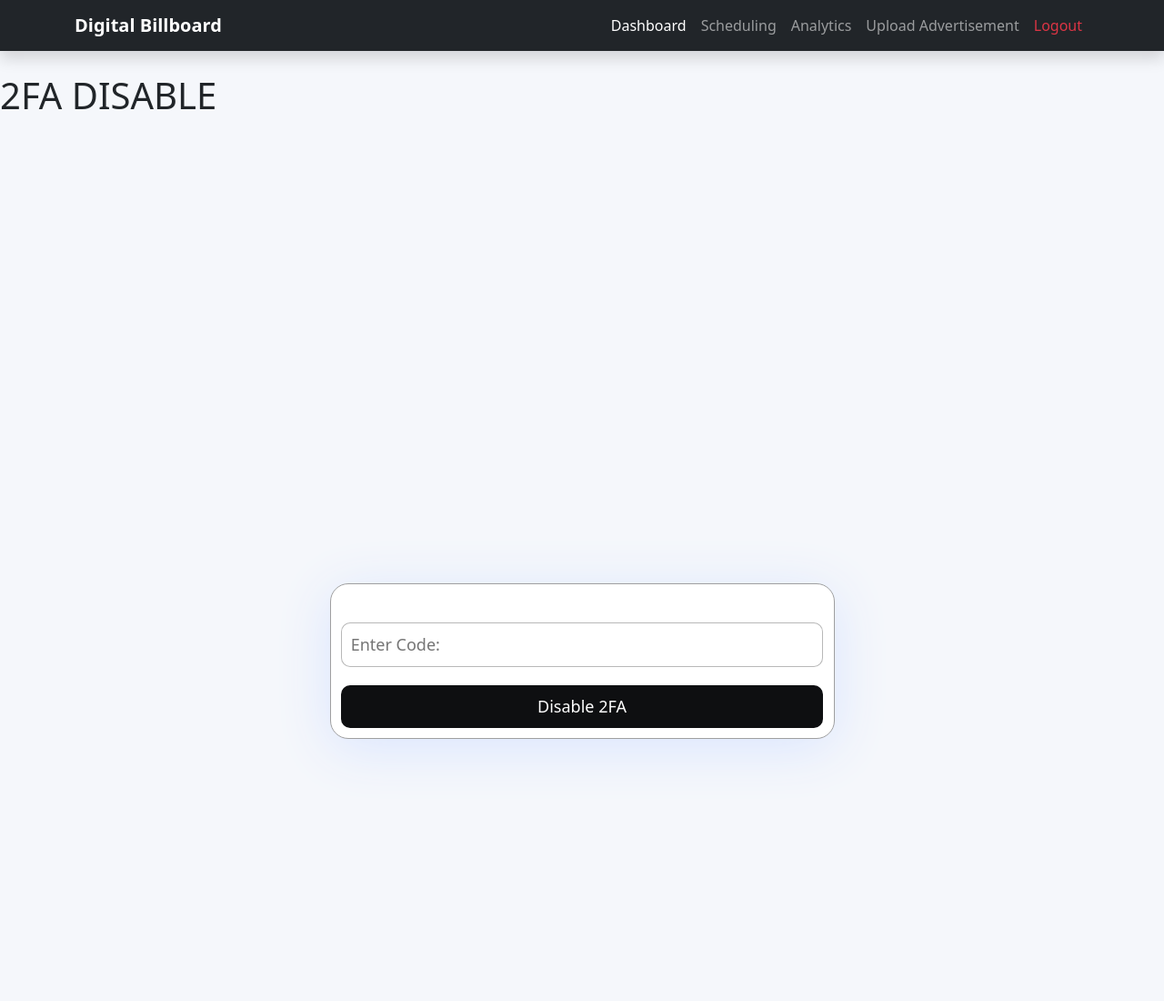
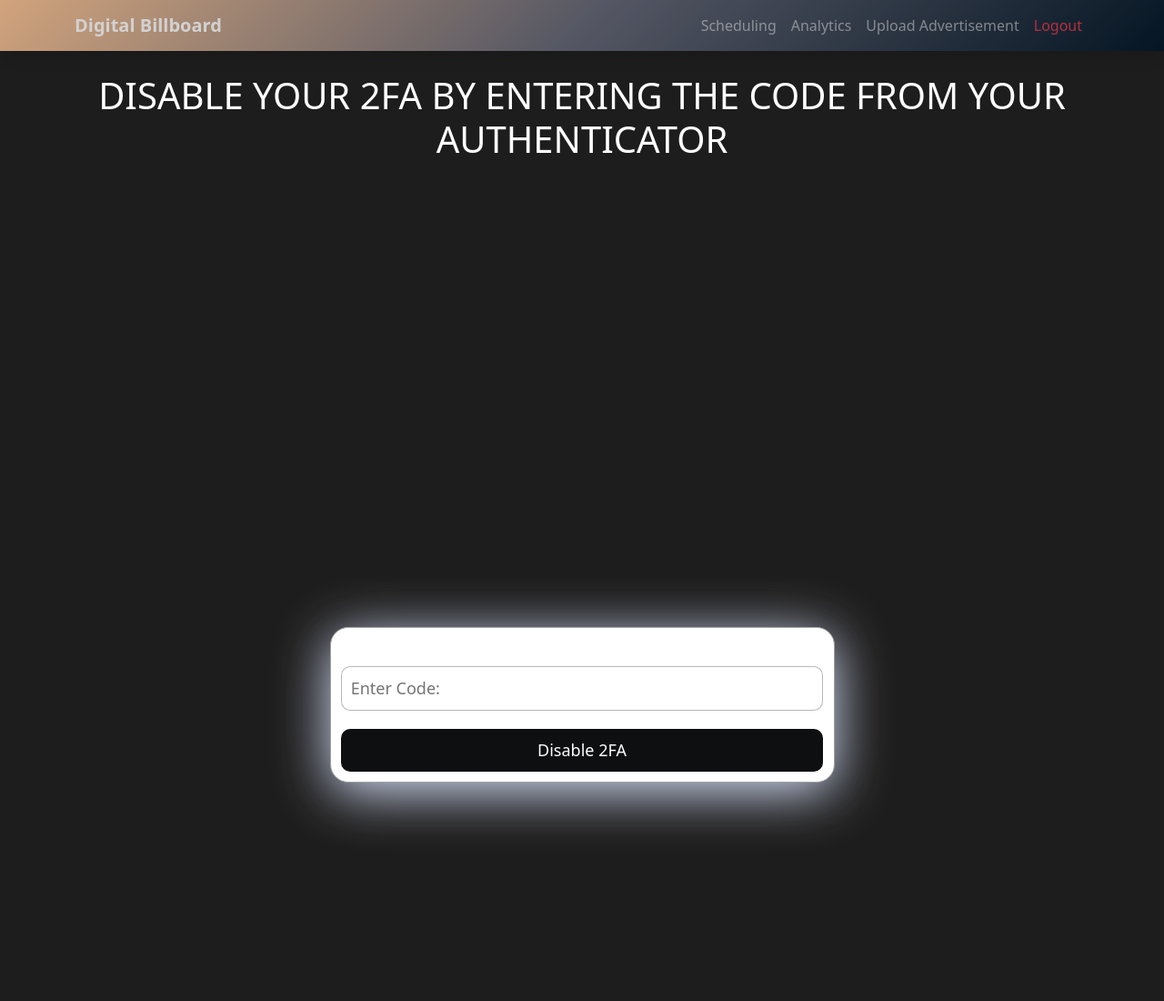
Before and after one commit to ChristianJ123ABC/BillboardAcademicInternship, a Flask app: page /disable2FA in a window 1280 px wide. Shown: the top 1100 px of the page at 91% size. Before the commit the page ends 816 px from the top, so only its background shows below. Run offline with Flask 3, Linux system fonts and the light colour scheme; parts of the project's set-up code (start-up, migrations or seed data) failed here and were passed over; some libraries are stand-ins or nearby versions.

Commit message:
Added styling to most pages + changed error with flash messages
Error messsages would not show styling since the flash message said "error" instead of "danger", causing it to not show up.

```diff
--- a/server.py
+++ b/server.py
@@ -125,7 +125,7 @@ def handle_notfound_request(e):
 #User trys to upload a too large file
 @app.errorhandler(werkzeug.exceptions.RequestEntityTooLarge)
 def handle_file_too_large(e):
-    flash("File is too large", "error")
+    flash("File is too large", "danger")
     return redirect(url_for("uploadAdvertisement")), 413
 
 #Overall check incase something errors in the server
@@ -199,11 +199,11 @@ def register():
 
         #Validation checks for email
         if not validEmail(email):
-            flash("Invalid Email Format, use the following (email@domain.com / name.last@domain.co.uk)", "error")
+            flash("Invalid Email Format, use the following (email@domain.com / name.last@domain.co.uk)", "danger")
             return render_template("register.html", businessName = businessName, firstName = firstName, lastName = lastName, email = email) #Keeps the input fields the same except password
 
         elif existingEmail(email):
-            flash("Email is already registered", "error")
+            flash("Email is already registered", "danger")
             return render_template("register.html", businessName = businessName, firstName = firstName, lastName = lastName, email = email)
 
         #Validation checks for passwords
@@ -256,7 +256,7 @@ def login():
 
         #Validation for form fields
         if not email or not password:
-            flash("Please enter email and password", "error")
+            flash("Please enter email and password", "danger")
             return render_template("login.html")
 
 
@@ -268,12 +268,12 @@ def login():
 
         #User not found
         if not user:
-            flash("Invalid Email Address", "error")
+            flash("Invalid Email Address", "danger")
             return render_template("login.html")
 
         #Invalid password
         elif not check_password_hash(user["hashed_password"], password):
-            flash("Incorrect password", "error")
+            flash("Incorrect password", "danger")
             return render_template("login.html")
 
         #If all login details are valid:
@@ -324,7 +324,7 @@ def login_2fa():
             return redirect(url_for("dashboard"))
 
         else:
-            flash("Invalid code.", "error")
+            flash("Invalid code.", "danger")
 
     return render_template("2fa_login.html")
 
@@ -340,7 +340,7 @@ def setup2FA():
 
     #Checks if the user already has 2FA enabled
     if user["2fa_enabled"] != 0:
-        flash("2FA is already enabled", "error")
+        flash("2FA is already enabled", "danger")
         return redirect(url_for("dashboard"))
 
     #Creates the user's 2FA secret code and stores it in their database to use for verification later on.
@@ -383,7 +383,7 @@ def verify_2fa():
 
     else:
         cursor.close()
-        flash("Invalid code. Try again.", "error")
+        flash("Invalid code. Try again.", "danger")
         return redirect(url_for("setup2FA"))
 
 @app.route("/disable2FA")
@@ -411,7 +411,7 @@ def deactivate2FA():
 
     else:
         cursor.close()
-        flash("Invalid code.", "error")
+        flash("Invalid code.", "danger")
 
     return redirect(url_for("disable2FA"))
 
@@ -422,7 +422,7 @@ def deactivate2FA():
 def dashboard():
     #Checks if user is logged in
     if "user_id" not in session:
-        flash("Please log in to access the dashboard", "error")
+        flash("Please log in to access the dashboard", "danger")
         return redirect(url_for("login"))
 
     else:
@@ -538,7 +538,7 @@ def uploadAdvertisement():
 
                 if user["subscription_expiry"] < datetime.now():
 
-                    flash("Your subscription has expired. Please renew your plan.", "error")
+                    flash("Your subscription has expired. Please renew your plan.", "danger")
 
                     cursor.close()
 
@@ -579,7 +579,7 @@ def uploadAdvertisement():
 
                 flash(
                     f"You have reached the upload limit for the {currentPlan} plan.",
-                    "error"
+                    "danger"
                 )
 
                 cursor.close()
@@ -592,15 +592,15 @@ def uploadAdvertisement():
             file = request.files['file']
              #No file selected
             if not file or file.filename == '':
-                flash("No file selected", "error")
+                flash("No file selected", "danger")
                 return redirect(url_for("uploadAdvertisement"))
 
             if not allowedFile(file.filename):
-                flash("Invalid image type, use the following image extensions: 'png', 'jpg', 'jpeg', 'mp4', 'mov', 'mkv' ", "error")
+                flash("Invalid image type, use the following image extensions: 'png', 'jpg', 'jpeg', 'mp4', 'mov', 'mkv' ", "danger")
                 return redirect(url_for("uploadAdvertisement"))
 
             if existingFile(file):
-                flash("File already exists", "error")
+                flash("File already exists", "danger")
                 return redirect(url_for("uploadAdvertisement"))
 
 
@@ -641,7 +641,7 @@ def deleteFile(id):
     if os.path.exists(filePath):
         os.remove(filePath)
     else:
-        flash("File not found", "error")
+        flash("File not found", "danger")
 
 
 
@@ -712,7 +712,7 @@ def choose_plan(plan):
     valid_plans = ["Basic", "Standard", "Premium"]
 
     if plan not in valid_plans:
-        flash("Invalid subscription plan", "error")
+        flash("Invalid subscription plan", "danger")
         return redirect(url_for("subscription"))
 
     start_date = datetime.now()
--- a/static/styles.css
+++ b/static/styles.css
@@ -4,7 +4,7 @@
 /*Styling for Flash messages
 */
 .success { color: #28a745;  }
-.error { color: #dc3545;  }
+.danger { color: #dc3545;  }
 .warning { color: #ffc107;  }
 
 .flash{
@@ -20,7 +20,7 @@
 /*END: styling done by Christian
 
 #References:
-Upload Form
+Upload Form(s)
 https://uiverse.io/Yaya12085/nasty-wolverine-41
 https://cssgradient.io/gradient-backgrounds/
 https://neumorphism.io/#e0e0e0
@@ -37,6 +37,15 @@ form {
   max-width: 555px;
   margin: 32rem auto;
 
+}
+
+#uploadScheduling{
+    margin: 15rem auto;
+
+}
+
+#scheduling{
+    color: white;
 }
 
 .form-paragraph {
@@ -90,7 +99,7 @@ form button:hover {
 
 
 
-#uploadAd{
+#uploadAd, #scheduling{
     /* https://grabient.com/HQBgrAzANKAsAcMT0cAjLAnDNYDsOsATDEUSKWicGWlBMHmtA3kS8AGybShgVpQIAUIoggA?style=linearSwatches */
 
     background:
@@ -121,6 +130,10 @@ form button:hover {
        #3b3c40 92.308%,
        #3d3e42 calc(92.308% + 1px) 100.000%);
 }
+
+
+
+
 
 /*Dashboard
 Reference: https://uiverse.io/aasisodiya/nasty-cat-19
@@ -174,12 +187,38 @@ Reference: https://uiverse.io/aasisodiya/nasty-cat-19
     height: 300px;
 }
 
+#dashboard, #analytics, h1, h2, p{
+    color: white;
+}
+
+#subscription h1, p{
+    color: white;
+}
+
+/*Used to center text
+*/
+#center{
+    text-align: center;
+}
+
+
+
+
+
+/*2FA
+*/
+
+#twoFASetup{
+    margin: auto;
+    display: block;
+}
+
+
+
 /*END: styling done by Christian
 /*Start: style by prakash*/
 
-body{
-    background:#f5f7fb;
-}
+
 
 .card{
     border-radius:18px;
@@ -221,25 +260,13 @@ body{
 
 .navbar{
     margin-bottom:25px;
+    /* https://grabient.com/HQVgDAjANKDMAcMwCYCcMDsA2MMvOlABYMZYtYYJVTgDTlgxUiojgJ51cmxEJeuAWBFQwQA?angle=135 */
+
+    background: linear-gradient(135deg, #ffc695 0.000%, #636676 50.000%, #001426 100.000%);
+    opacity: 80%;
 }
 
 /*
-.flash {
-    padding: 12px;
-    margin: 10px auto;
-    width: 60%;
-    border-radius: 6px;
-    color: white;
-    font-weight: bold;
-}
-
-.success {
-    background: #28a745;
-}
-
-.error {
-    background: #dc3545;
-}
 
 
 /* End : style by prakash */
--- a/templates/2fa_disable.html
+++ b/templates/2fa_disable.html
@@ -19,7 +19,7 @@
 
 </head>
 
-<body>
+<body style = "background-color: rgb(30, 29, 29);">
 
     <!-- NAVBAR -->
 
@@ -50,14 +50,6 @@
 
                 <ul class="navbar-nav ms-auto">
 
-                    <!-- DASHBOARD -->
-
-                    <li class="nav-item">
-                        <a class="nav-link active"
-                        href="{{ url_for('dashboard') }}">
-                            Dashboard
-                        </a>
-                    </li>
 
                     <!-- SCHEDULING -->
 
@@ -135,7 +127,9 @@
     </div>
 
     <!-- Form Field for 2FA Disable -->
-     <h1>2FA DISABLE</h1>
+     <div id = "center">
+         <h1>DISABLE YOUR 2FA BY ENTERING THE CODE FROM YOUR AUTHENTICATOR</h1>
+     </div>
     <form method = "POST" action = "/disable2FA/deactivate">
         <input type = "text" name="code" placeholder="Enter Code: ">
         <button type = "submit">Disable 2FA</button>
```
Also changed, not shown: templates/2fa_login.html (+5 -2 lines), templates/2fa_setup.html (+12 -13 lines), templates/analytics.html (+2 -8 lines), templates/dashboard.html (+4 -9 lines), templates/scheduling.html (+4 -9 lines), templates/subscription.html (+3 -5 lines), templates/uploadAdvertisement.html (+0 -9 lines).
